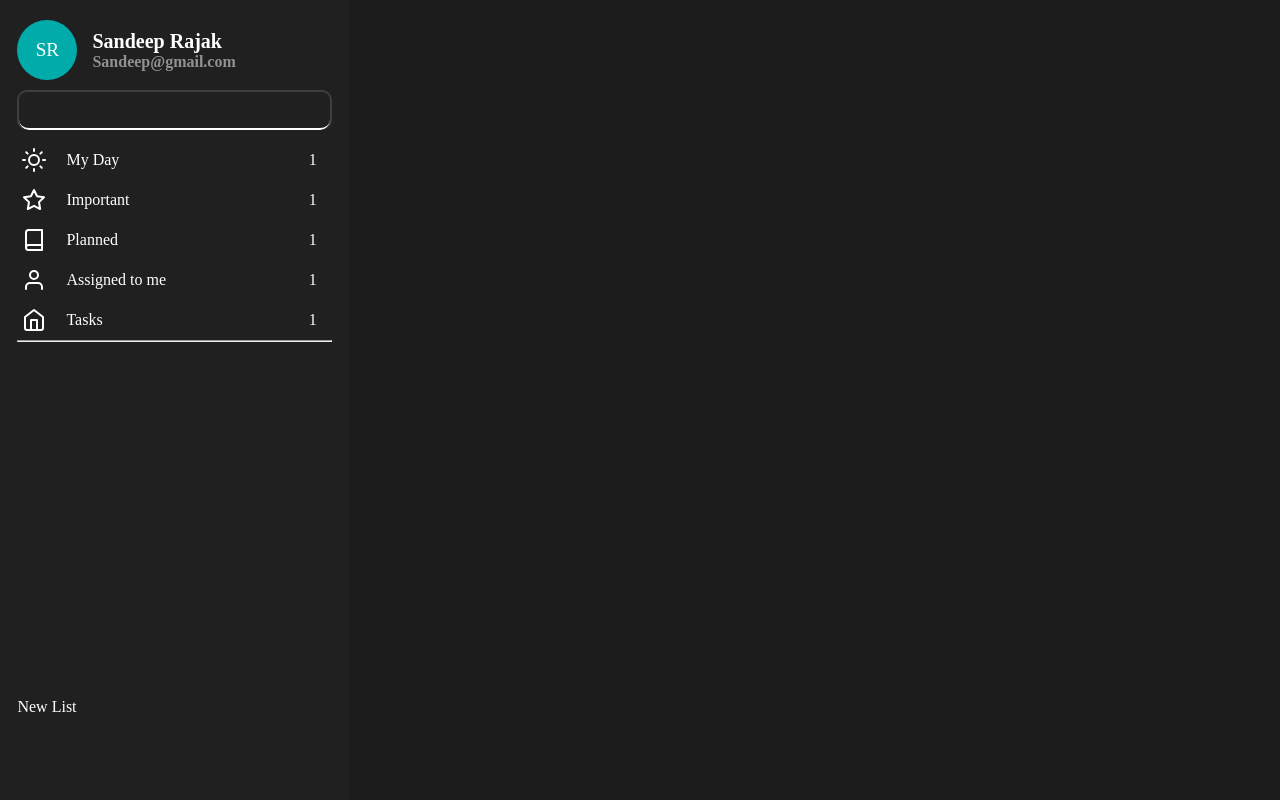
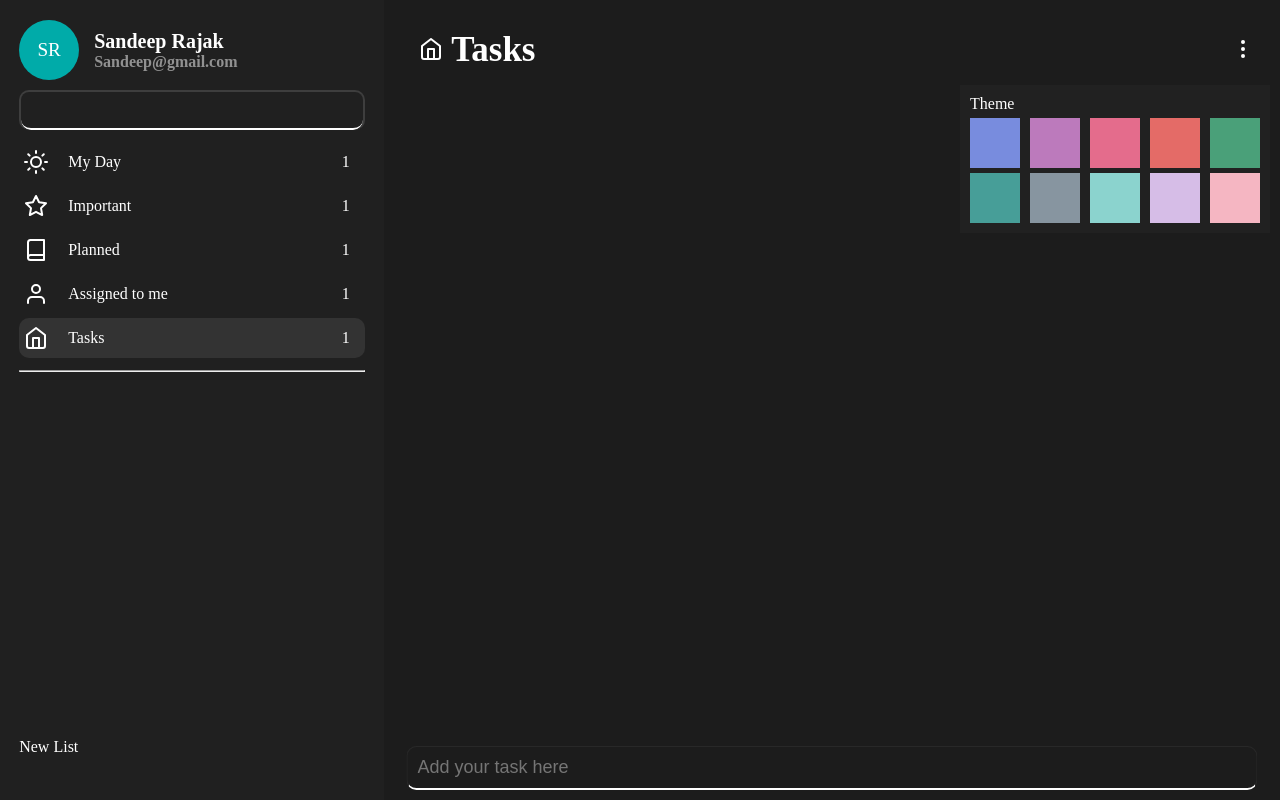
Before and after one commit to BeLievEr031/windowsTodo, a plain HTML site: page version1/index.html in a window 1280 px wide. Drawn offline with nearby package versions, Linux system fonts and the light colour scheme.

Commit message:
sheet ui in progress

```diff
--- a/version1/_components/sideBar.js
+++ b/version1/_components/sideBar.js
@@ -1,41 +1,9 @@
 const logoBox = document.querySelector(".lg-box")
 const search = document.querySelector(".search")
 const contextMenu = document.querySelector("#context-menu")
-// const sideBarLogoHTMLData = [
-//     {
-//         element: "div",
-//         parent: logoBox,
-//         class: "logo",
-//         text: "SR",
-//         myNode: null
-//     },
-//     {
-//         element: "div",
-//         parent: logoBox,
-//         class: "user-data",
-//         text: null,
-//         myNode: null
-//     },
-//     {
-//         element: "div",
-//         parent: sideBarLogoHTMLData[1].myNode,
-//         class: "name",
-//         text: "Sandeep Rajak",
-//         myNode: null
-//     },
-//     {
-//         element: "div",
-//         parent: sideBarLogoHTMLData[2].myNode,
-//         class: "email",
-//         text: "Sandeep@gmail.com",
-//         myNode: null
-//     },
-
-// ]
-
-// logoDiv creation
 
 
+const createSideBarData = () => {
     const logoDiv = document.createElement("div")
     logoDiv.setAttribute("class", "logo")
     logoDiv.innerText = "SR"
@@ -57,16 +25,27 @@ emailDiv.innerText = "Sandeep@gmail.com"
 
     userDataDiv.appendChild(nameDiv).appendChild(emailDiv)
 
-
     // Appending children to the parent
     logoBox.appendChild(logoDiv)
     logoBox.appendChild(userDataDiv)
+}
+
+createSideBarData();
 
 
 const addListBtn = document.querySelector(".list-btn")
+addListBtn.addEventListener("click", () => {
+    const rowDiv = createNewList();
+    renderContextMenu(rowDiv)
+})
 
+// Hidding the context-menu on click other click
+document.addEventListener("click", () => {
+    contextMenu.style.display = "none";
+})
 
-addListBtn.addEventListener("click", () => {
+// Function for creating the new List
+const createNewList = () => {
     const rowDiv = document.createElement("div")
     rowDiv.setAttribute("class", "data")
 
@@ -109,20 +88,74 @@ addListBtn.addEventListener("click", () => {
 
     rowDiv.addEventListener("dblclick", () => {
         listName.removeAttribute("readonly");
-        console.log(listName);
         listName.focus();
         listName.select();
     })
 
+    return rowDiv;
+}
+
+// Function for rendering the contextMenu
+const renderContextMenu = (rowDiv) => {
     rowDiv.addEventListener("contextmenu", (event) => {
         event.preventDefault();
         contextMenu.style.top = `${rowDiv.getBoundingClientRect().top - 12}px`;
         contextMenu.style.display = 'block';
     })
+}
 
+const topMenu = document.querySelector(".data1-box")
+const heading = document.querySelector("#tab-heading span")
+const headingIcon = document.querySelector("#tab-heading img")
+let prevSelctedMenuItem = document.querySelector(".activeted-menu");
+
+topMenu.addEventListener("click", (event) => {
+    if (prevSelctedMenuItem) {
+        prevSelctedMenuItem.classList.remove("active-menu")
+    }
+    event.target.offsetParent.classList.add("active-menu")
+    const headingText = event.target.offsetParent.attributes[1].textContent
+    setHeadingIcon(headingText)
+    heading.innerText = headingText
+    prevSelctedMenuItem = event.target.offsetParent
 })
 
+// Function to setHeading icon
+const setHeadingIcon = (headingText) => {
+    switch (headingText) {
+        case "Tasks":
+            headingIcon.src = "./icons/home.svg";
+            break;
+        case "Assigned to me":
+            headingIcon.src = "./icons/user.svg";
+            break;
+        case "Planned":
+            headingIcon.src = "./icons/book.svg";
+            break;
+        case "Important":
+            headingIcon.src = "./icons/star.svg";
+            break;
+        default:
+            headingIcon.src = "./icons/sun.svg";
 
-document.addEventListener("click", () => {
-    contextMenu.style.display = "none";
-})
+    }
+}
+
+
+
+const themes = ["#788CDE", "#BC7ABC", "#E46C8C", "#E46B67", "#4AA079", "#479E98", "#8795A0", "#8BD3CE", "#D6BDE7", "#F5B6C2",]
+const themeRows = document.querySelectorAll(".theme-row")
+
+for (let i = 0; i < themes.length; i++) {
+    const themeColorDiv = document.createElement("div")
+    themeColorDiv.setAttribute("class", "theme-color")
+    themeColorDiv.setAttribute("theme", themes[i])
+    themeColorDiv.style.backgroundColor = themes[i]
+
+    if (i <= 4) {
+        themeRows[0].appendChild(themeColorDiv)
+    } else {
+        themeRows[1].appendChild(themeColorDiv)
+
+    }
+}
--- a/version1/index.html
+++ b/version1/index.html
@@ -7,6 +7,7 @@
 
     <link rel="stylesheet" href="./style/global.css" />
     <link rel="stylesheet" href="./style/sideBar.css" />
+    <link rel="stylesheet" href="./style/sheet.css" />
     <script src="https://unpkg.com/feather-icons"></script>
   </head>
   <body>
@@ -17,30 +18,35 @@
           <input type="text" class="search" />
         </div>
         <div class="data1-box">
-          <div class="data">
+          <div class="data" menu-name="My Day">
             <img src="./icons/sun.svg" alt="sun" />
             <div>My Day</div>
             <div class="count">1</div>
+            <div class="cover"></div>
           </div>
-          <div class="data">
+          <div class="data" menu-name="Important">
             <img src="./icons/star.svg" alt="sun" />
             <div>Important</div>
             <div class="count">1</div>
+            <div class="cover"></div>
           </div>
-          <div class="data">
+          <div class="data" menu-name="Planned">
             <img src="./icons/book.svg" alt="sun" />
             <div>Planned</div>
             <div class="count">1</div>
+            <div class="cover"></div>
           </div>
-          <div class="data">
+          <div class="data" menu-name="Assigned to me">
             <img src="./icons/user.svg" alt="sun" />
             <div>Assigned to me</div>
             <div class="count">1</div>
+            <div class="cover"></div>
           </div>
-          <div class="data">
+          <div class="data activeted-menu active-menu" menu-name="Tasks">
             <img src="./icons/home.svg" alt="sun" />
             <div>Tasks</div>
             <div class="count">1</div>
+            <div class="cover"></div>
           </div>
         </div>
         <hr />
@@ -67,7 +73,34 @@
           </div>
         </div>
       </aside>
-      <section id="section"></section>
+      <section id="section">
+        <h1 id="tab-heading">
+          <img
+            src="./icons/home.svg"
+            alt="home-icon"
+            class="tab-heading-icon"
+          />
+          <span>Tasks</span>
+
+          <span class="theme-switcher-icon">
+            <img src="./icons/more-vertical.svg" alt="theme-switcher-icon" />
+          </span>
+        </h1>
+        <div class="task-container"></div>
+        <div class="task-inp-cont">
+          <input
+            type="text"
+            class="task-inp"
+            placeholder="Add your task here"
+          />
+        </div>
+
+        <div class="theme-cont">
+          <div>Theme</div>
+          <div class="theme-row theme-row-1"></div>
+          <div class="theme-row theme-row-2"></div>
+        </div>
+      </section>
     </div>
 
     <script src="./utils/feather.js"></script>
--- a/version1/style/global.css
+++ b/version1/style/global.css
@@ -23,10 +23,3 @@ body {
   height: 100%;
   background-color: black;
 }
-
-
-#section {
-  width: 80%;
-  height: 100%;
-  background-color: rgba(28, 28, 28);
-}
--- /dev/null
+++ b/version1/style/sheet.css
@@ -0,0 +1,58 @@
+#section {
+  width: 70vw;
+  height: 100%;
+  background-color: rgba(28, 28, 28);
+  position: relative;
+  padding: 15px;
+}
+
+.task-inp {
+  position: absolute;
+  font-size: 18px;
+  bottom: 10px;
+  left: 50%;
+  width: 95%;
+  transform: translateX(-50%);
+  border: none;
+  outline: none;
+  background-color: transparent;
+  color: white;
+  border: 1px solid rgba(40, 40, 40);
+  padding: 10px;
+  border-bottom: 2px solid white;
+  border-radius: 10px;
+}
+
+#tab-heading {
+  color: white;
+  font-size: 35px;
+  padding: 15px 20px;
+  position: relative;
+}
+
+.theme-switcher-icon {
+  position: absolute;
+  cursor: pointer;
+  right: 10px;
+  display: inline-block;
+}
+
+.theme-cont {
+  color: white;
+  position: absolute;
+  right: 10px;
+  background-color: #212121;
+  padding: 10px;
+}
+
+.theme-row {
+  display: flex;
+  gap: 10px;
+}
+
+.theme-color {
+  width: 50px;
+  height: 50px;
+  background-color: lightgreen;
+  margin-top: 5px;
+}
--- a/version1/style/sideBar.css
+++ b/version1/style/sideBar.css
@@ -87,6 +87,23 @@
   padding-right: 15px;
   transition: background-color 0.2s;
   user-select: none;
+  position: relative;
+  overflow: hidden;
+  margin: 2px 0;
+}
+
+.cover {
+  position: absolute;
+  left: 0;
+  right: 0;
+  width: 100%;
+  height: 100%;
+  background-color: transparent;
+  z-index: 1;
+}
+
+.active-menu {
+  background-color: rgb(51, 51, 51);
 }
 
 .data:hover {
@@ -100,11 +117,13 @@
 hr {
   width: 90%;
   background-color: red;
+  margin: 10px 0;
 }
 
 .data2-box {
   color: white;
   height: calc(42px * 8);
+  overflow-y: scroll;
 }
 
 .group {
@@ -130,9 +149,8 @@ hr {
   position: absolute;
   background-color: rgba(28, 28, 28);
   display: none;
-  border: 1px solid gray;
   left: 50%;
-  transform: translate(-50%,-100%);
+  transform: translate(-50%, -100%);
 }
 
 #context-menu > div {
```
Also changed, not shown: version1/icons/more-vertical.svg (added). Lines whose indentation alone changed are shown as unchanged.
